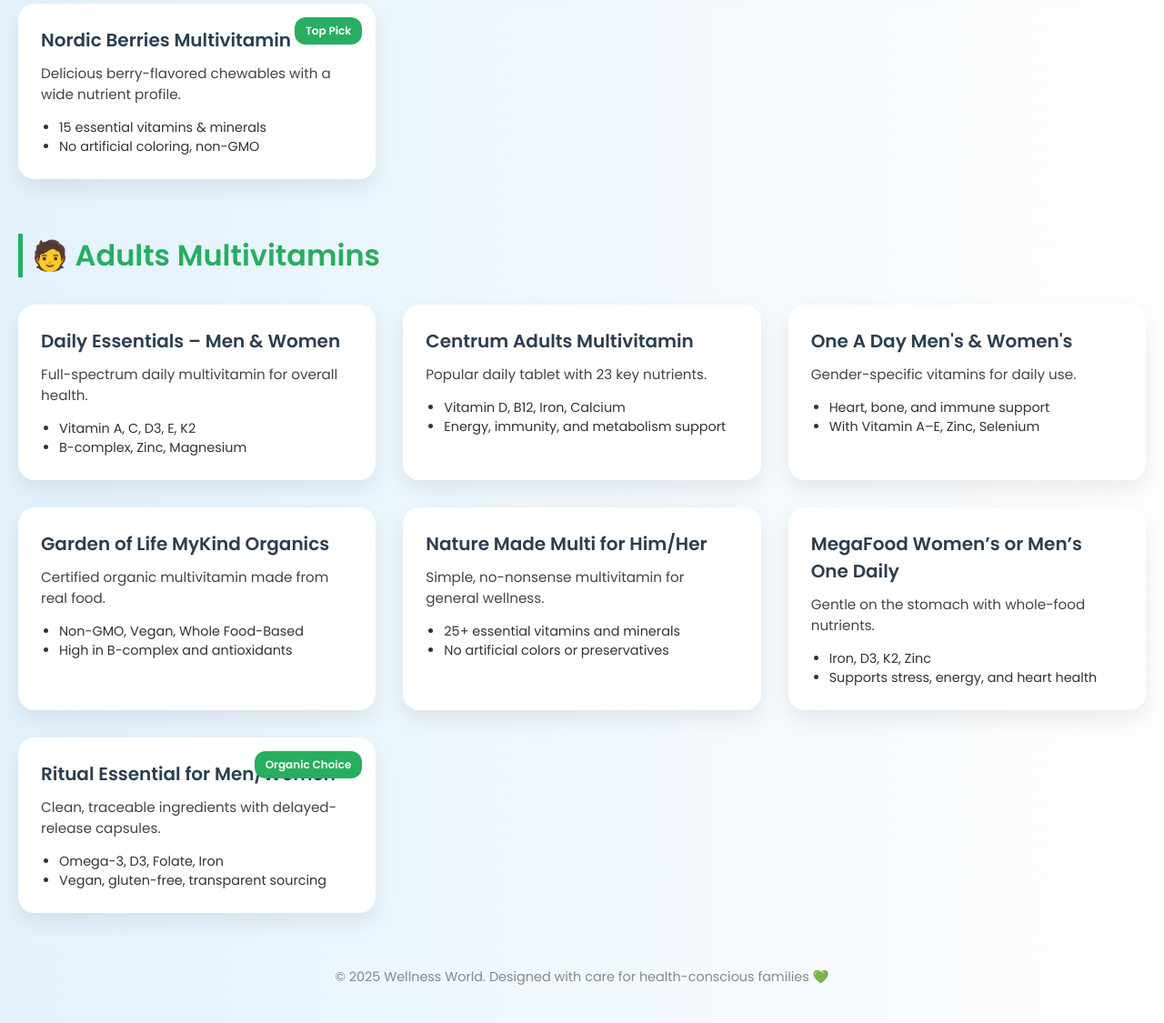
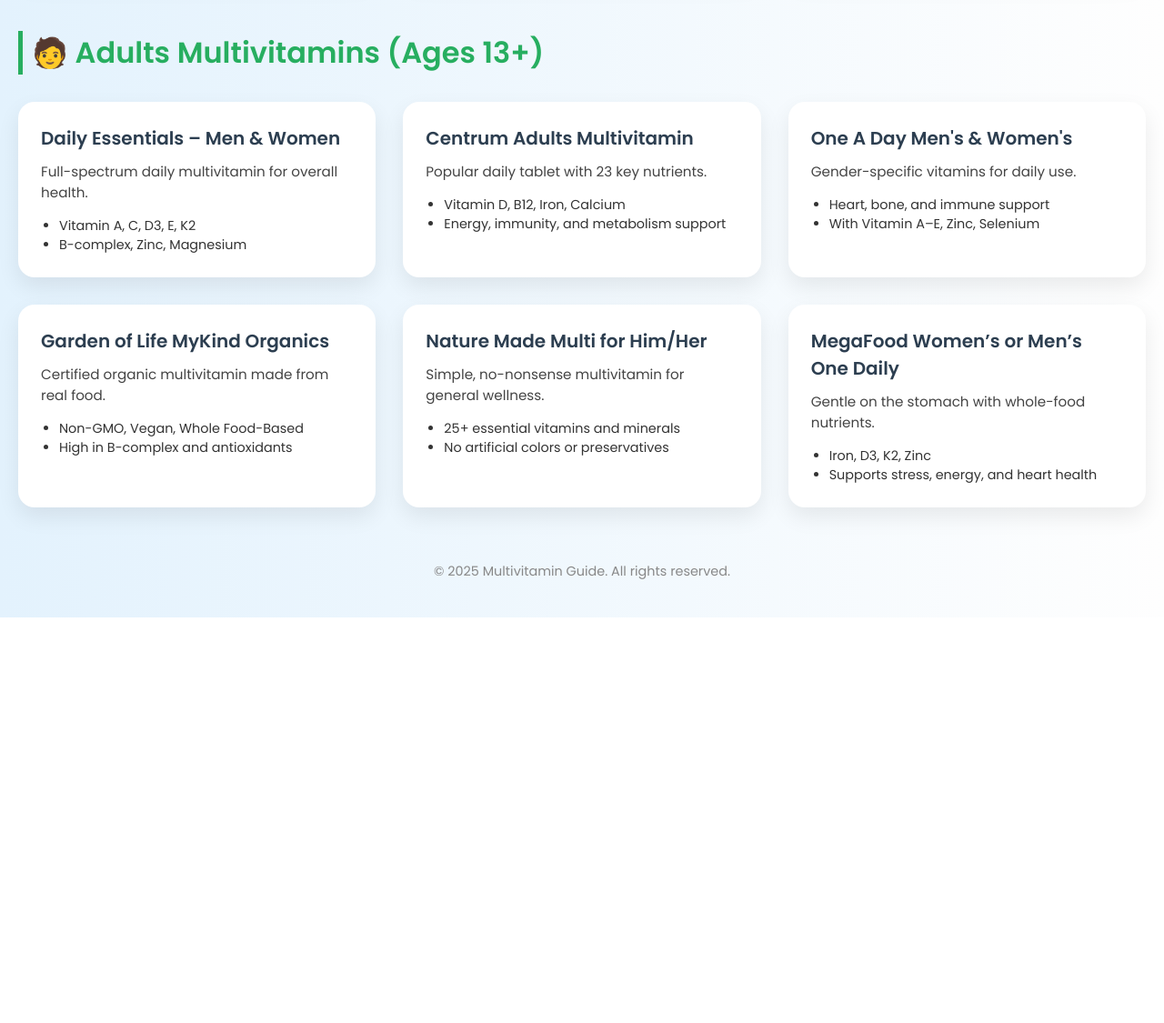
Before and after one commit to FloodmyIdeas/multivitamin-site, a plain HTML site: page index.html in a window 1280 px wide. Shown: the part 814-1939 px from the top of the page at 91% size. After the commit the page ends 1493 px from the top, so only its background shows below. Drawn offline with Linux system fonts and the light colour scheme.

Commit message:
Update index.html

```diff
--- a/index.html
+++ b/index.html
@@ -122,11 +122,11 @@
 
   <header>
     <h1>🌿 Multivitamin + Mineral Products</h1>
-    <p>Vitamins tailored for growing kids and thriving adults (Ages 7+)</p>
+    <p>Tailored nutrition for growing kids (Ages 3–12) and thriving adults (Ages 13+)</p>
   </header>
 
   <section>
-    <h2>👧 Kids Multivitamins</h2>
+    <h2>👧 Kids Multivitamins (Ages 3–12)</h2>
     <div class="products">
       <div class="product-card">
         <div class="badge">Best Value</div>
@@ -178,20 +178,11 @@
           <li>Supports concentration and immunity</li>
         </ul>
       </div>
-      <div class="product-card">
-        <div class="badge">Top Pick</div>
-        <h3>Nordic Berries Multivitamin</h3>
-        <p>Delicious berry-flavored chewables with a wide nutrient profile.</p>
-        <ul>
-          <li>15 essential vitamins & minerals</li>
-          <li>No artificial coloring, non-GMO</li>
-        </ul>
-      </div>
     </div>
   </section>
 
   <section>
-    <h2>🧑 Adults Multivitamins</h2>
+    <h2>🧑 Adults Multivitamins (Ages 13+)</h2>
     <div class="products">
       <div class="product-card">
         <h3>Daily Essentials – Men & Women</h3>
@@ -241,20 +232,12 @@
           <li>Supports stress, energy, and heart health</li>
         </ul>
       </div>
-      <div class="product-card">
-        <div class="badge">Organic Choice</div>
-        <h3>Ritual Essential for Men/Women</h3>
-        <p>Clean, traceable ingredients with delayed-release capsules.</p>
-        <ul>
-          <li>Omega-3, D3, Folate, Iron</li>
-          <li>Vegan, gluten-free, transparent sourcing</li>
-        </ul>
-      </div>
     </div>
   </section>
 
   <footer>
-    <p>&copy; 2025 Wellness World. Designed with care for health-conscious families 💚</p>
+    &copy; 2025 Multivitamin Guide. All rights reserved.
   </footer>
+
 </body>
 </html>
```
